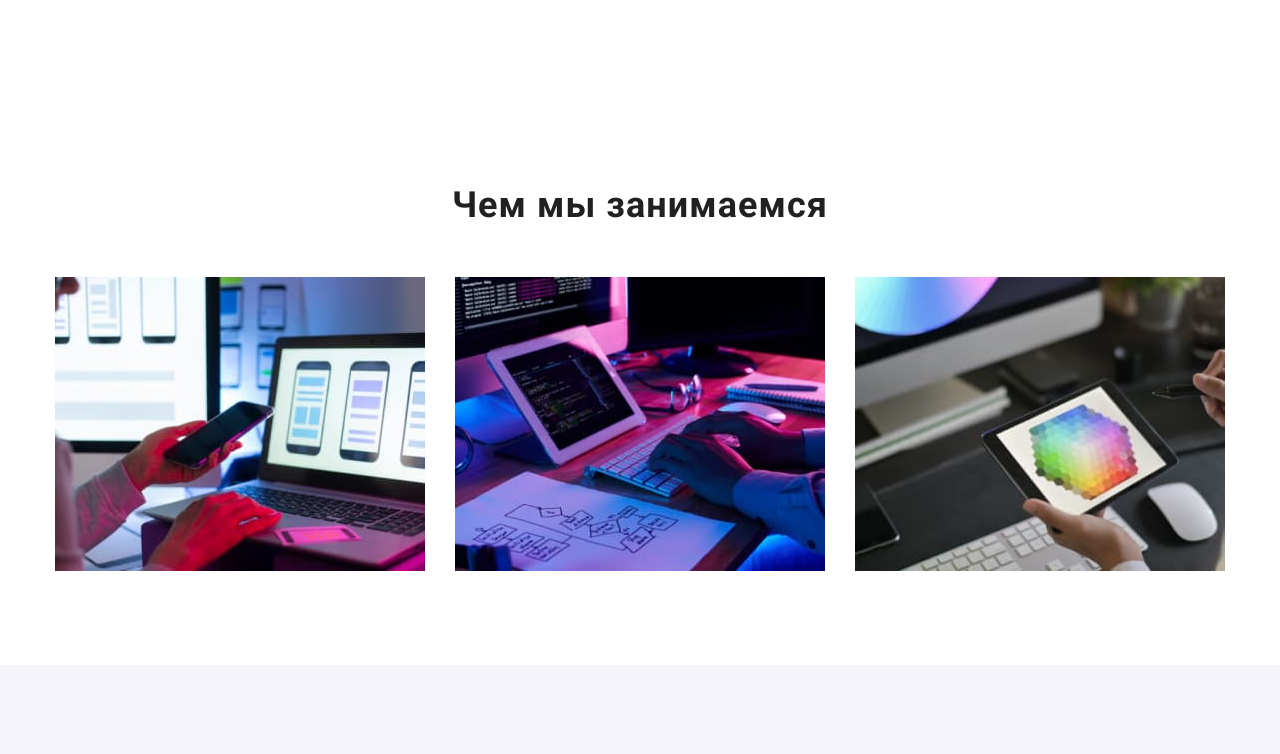
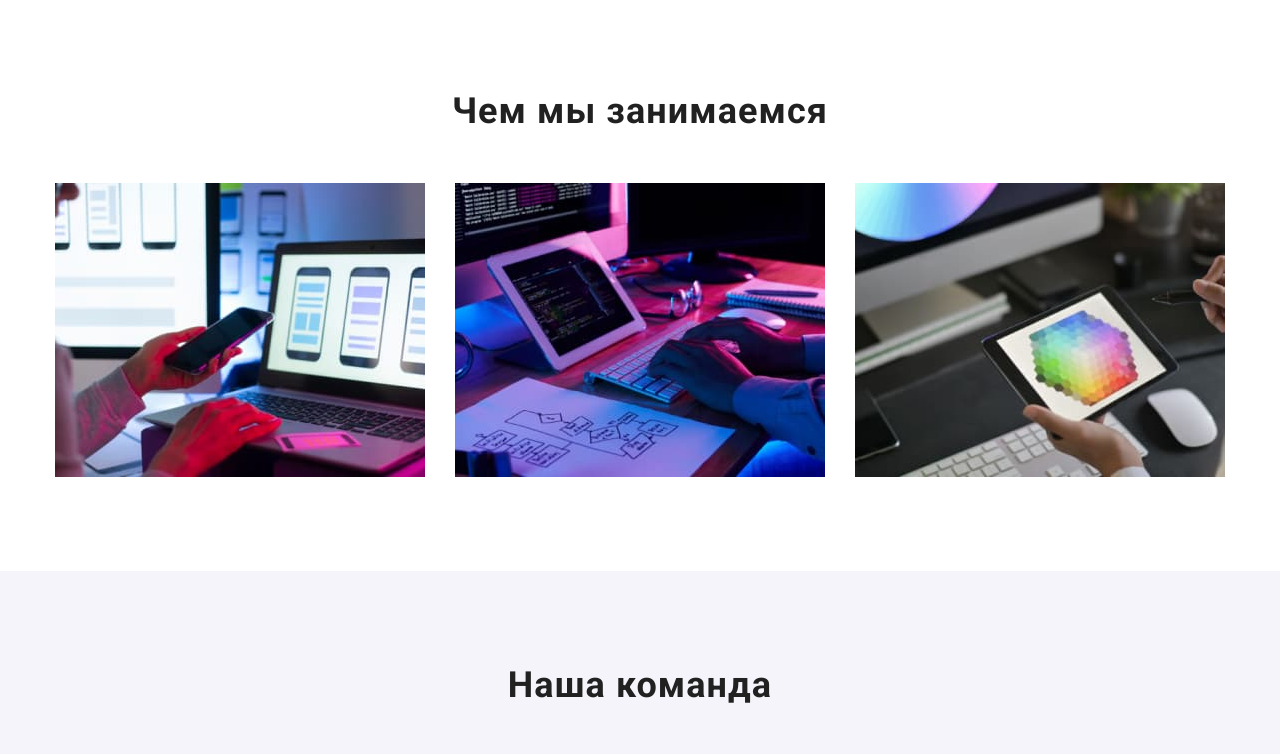
Before and after one commit to alionachykal/goit-markup-hw-03, a plain HTML site: page index.html in a window 1280 px wide. Shown: the part 875-1629 px from the top of the page. Drawn offline with nearby package versions, Linux system fonts and the light colour scheme.

Commit message:
homework mistakes 7
add  class section
change margin-right at header

```diff
--- a/css/styles.css
+++ b/css/styles.css
@@ -97,6 +97,7 @@ address {
 .header-nav{
     display: flex;
      align-items: center;
+     margin-right: auto;
 
 }
 
@@ -150,7 +151,7 @@ address {
 /* site-nav */
 .site-nav-list{
 display: flex;
-margin-right: 331px;
+
 }
 
 
@@ -400,8 +401,12 @@ margin-left: 0;
 }
 
 /* work*/
+.section{
+    padding-top: 94px;
+    padding-bottom: 94px;
+}
 .section.work{
-    padding: 94px 0;
+    padding-top: 0;
 }
 
 
```
